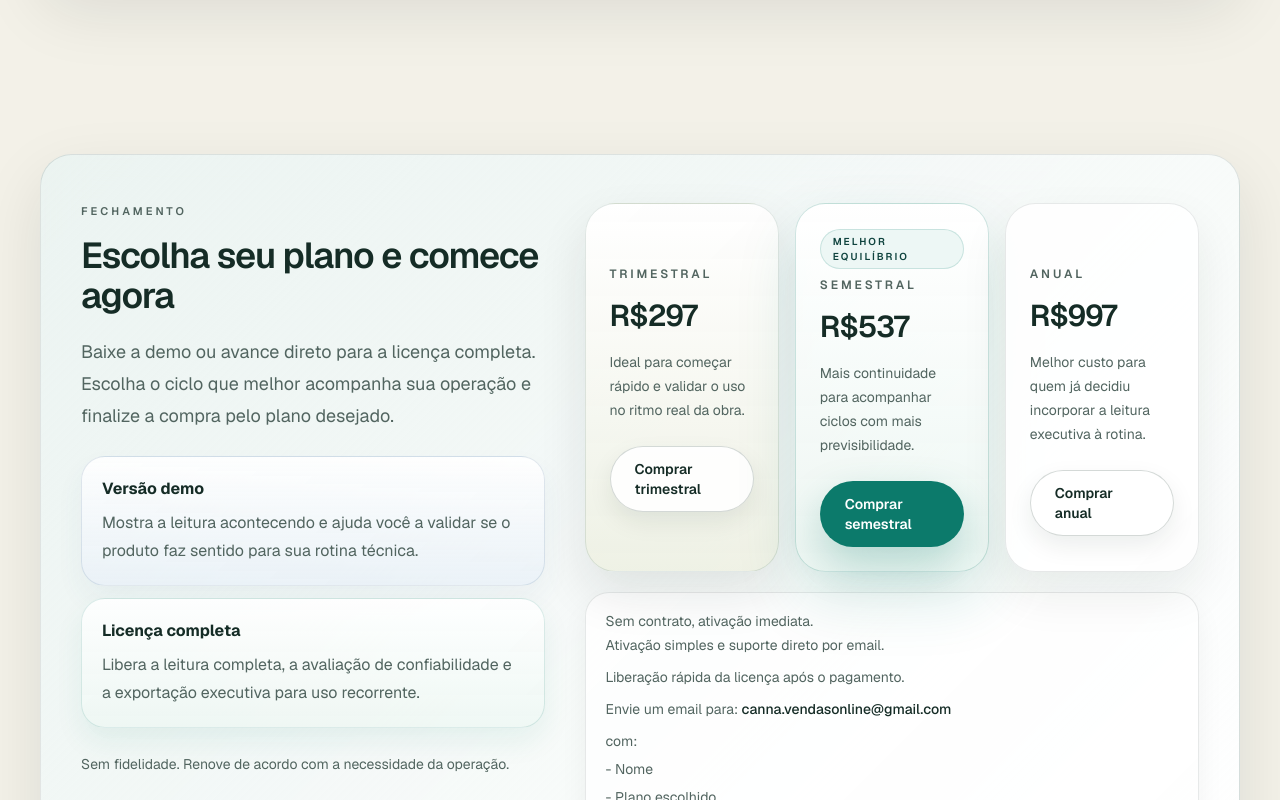
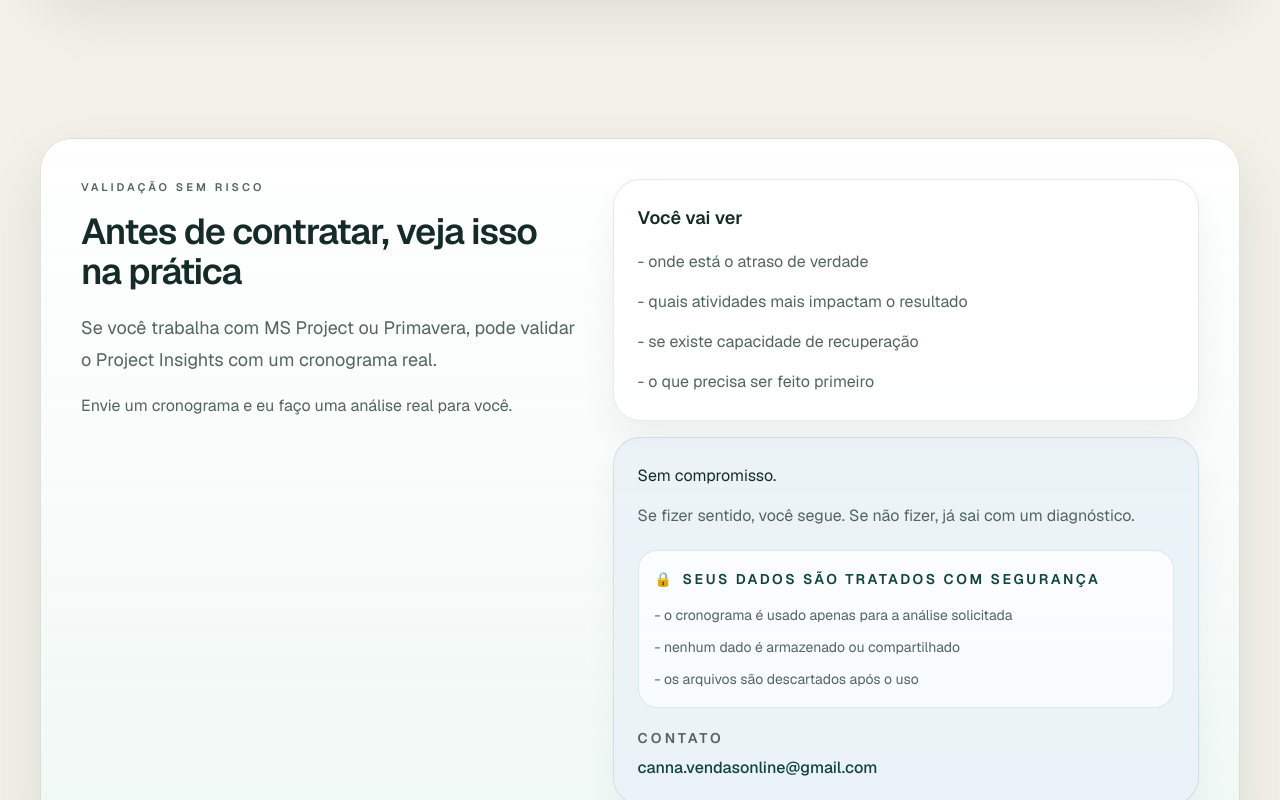
Before and after one commit to Cannalonga/project-insights-site, a Next.js app: page / in a window 1280 px wide. Shown: the part 8580-9380 px from the top of the page. Built offline with nearby package versions, Linux system fonts and the light colour scheme; no server answers.

Commit message:
feat(site): add pre-purchase validation block and align release copy

```diff
--- a/src/app/page.tsx
+++ b/src/app/page.tsx
@@ -11,6 +11,7 @@
 import { ProblemSection } from "@/components/ProblemSection";
 import { SolutionSection } from "@/components/SolutionSection";
 import { StructuredDataSection } from "@/components/StructuredDataSection";
+import { ValidationBeforePurchaseSection } from "@/components/ValidationBeforePurchaseSection";
 
 export default function Home() {
   return (
@@ -27,6 +28,7 @@
         <FeatureSection />
         <StructuredDataSection />
         <NotReplacementSection />
+        <ValidationBeforePurchaseSection />
         <FinalCTASection />
       </main>
       <Footer />
--- a/src/components/FinalCTASection.tsx
+++ b/src/components/FinalCTASection.tsx
@@ -4,7 +4,7 @@
   {
     title: "Trimestral",
     price: "R$297",
-    description: "Ideal para começar rápido e validar o uso no ritmo real da obra.",
+    description: "Ideal após teste inicial.",
     cta: "Comprar trimestral",
     href: siteConfig.plans.trimestral.buyUrl,
     tone: "primary",
@@ -13,7 +13,7 @@
   {
     title: "Semestral",
     price: "R$537",
-    description: "Mais continuidade para acompanhar ciclos com mais previsibilidade.",
+    description: "Para quem já validou e quer acompanhar evolução.",
     cta: "Comprar semestral",
     href: siteConfig.plans.semestral.buyUrl,
     tone: "recommended",
@@ -22,7 +22,7 @@
   {
     title: "Anual",
     price: "R$997",
-    description: "Melhor custo para quem já decidiu incorporar a leitura executiva à rotina.",
+    description: "Para uso contínuo na operação.",
     cta: "Comprar anual",
     href: siteConfig.plans.anual.buyUrl,
     tone: "premium",
@@ -43,6 +43,9 @@
             <p className="mt-5 text-lg leading-8 text-[var(--muted)]">
               Baixe a demo ou avance direto para a licença completa. Escolha o ciclo que melhor acompanha sua operação e
               finalize a compra pelo plano desejado.
+            </p>
+            <p className="mt-4 text-sm leading-6 text-[var(--muted)]">
+              Também é possível validar com um cronograma real antes da contratação.
             </p>
 
             <div className="mt-6 grid gap-3 text-base text-[var(--foreground)]">
--- /dev/null
+++ b/src/components/ValidationBeforePurchaseSection.tsx
@@ -0,0 +1,61 @@
+import { siteConfig } from "@/lib/site-config";
+
+export function ValidationBeforePurchaseSection() {
+  return (
+    <section id="validacao-real" className="section-shell py-18">
+      <div className="section-card border-[rgba(12,122,107,0.14)] bg-[linear-gradient(180deg,rgba(255,255,255,0.96),rgba(238,247,243,0.9))] px-6 py-10 sm:px-8 lg:px-10">
+        <div className="grid gap-8 lg:grid-cols-[0.92fr_1.08fr] lg:items-start">
+          <div className="max-w-xl">
+            <p className="eyebrow">Validação sem risco</p>
+            <h2 className="mt-4 text-3xl font-semibold tracking-[-0.03em] sm:text-4xl">
+              Antes de contratar, veja isso na prática
+            </h2>
+            <p className="mt-5 text-lg leading-8 text-[var(--muted)]">
+              Se você trabalha com MS Project ou Primavera, pode validar o Project Insights com um cronograma real.
+            </p>
+            <p className="mt-4 text-base leading-7 text-[var(--muted)]">
+              Envie um cronograma e eu faço uma análise real para você.
+            </p>
+          </div>
+
+          <div className="grid gap-4">
+            <article className="rounded-[1.7rem] border border-[rgba(21,44,38,0.1)] bg-white/88 p-6 shadow-[0_18px_34px_rgba(15,32,28,0.06)]">
+              <h3 className="text-lg font-semibold text-[var(--foreground)]">Você vai ver</h3>
+              <ul className="mt-4 space-y-3 text-base leading-7 text-[var(--muted)]">
+                <li>- onde está o atraso de verdade</li>
+                <li>- quais atividades mais impactam o resultado</li>
+                <li>- se existe capacidade de recuperação</li>
+                <li>- o que precisa ser feito primeiro</li>
+              </ul>
+            </article>
+
+            <article className="rounded-[1.7rem] border border-[rgba(49,95,132,0.14)] bg-[rgba(232,240,247,0.72)] p-6 shadow-[0_16px_30px_rgba(49,95,132,0.06)]">
+              <p className="text-base leading-7 text-[var(--foreground)]">Sem compromisso.</p>
+              <p className="mt-3 text-base leading-7 text-[var(--muted)]">
+                Se fizer sentido, você segue. Se não fizer, já sai com um diagnóstico.
+              </p>
+              <div className="mt-5 rounded-[1.2rem] border border-[rgba(12,122,107,0.14)] bg-[rgba(255,255,255,0.72)] p-4">
+                <p className="inline-flex items-center gap-2 text-sm font-semibold uppercase tracking-[0.18em] text-[var(--accent-strong)]">
+                  <span aria-hidden="true">🔒</span>
+                  Seus dados são tratados com segurança
+                </p>
+                <ul className="mt-3 space-y-2 text-sm leading-6 text-[var(--muted)]">
+                  <li>- o cronograma é usado apenas para a análise solicitada</li>
+                  <li>- nenhum dado é armazenado ou compartilhado</li>
+                  <li>- os arquivos são descartados após o uso</li>
+                </ul>
+              </div>
+              <p className="mt-5 text-sm font-semibold uppercase tracking-[0.22em] text-[var(--muted)]">Contato</p>
+              <a
+                href={`mailto:${siteConfig.supportEmail}`}
+                className="mt-2 inline-flex text-base font-medium text-[var(--accent-strong)] hover:text-[var(--foreground)]"
+              >
+                {siteConfig.supportEmail}
+              </a>
+            </article>
+          </div>
+        </div>
+      </div>
+    </section>
+  );
+}
--- a/src/lib/site-config.ts
+++ b/src/lib/site-config.ts
@@ -3,7 +3,7 @@
 export const download = {
   demoUrl:
     process.env.NEXT_PUBLIC_PROJECT_INSIGHTS_DEMO_URL?.trim() ||
-    "https://github.com/Cannalonga/project-insights-desktop/releases/download/v0.1.0/Project.Insights_v0.1.0_x64-setup.exe",
+    "https://github.com/Cannalonga/project-insights-desktop/releases/download/v0.1.1/Project.Insights_v0.1.1_x64-setup.exe",
 } as const;
 
 export const mercadoPago = {
```
